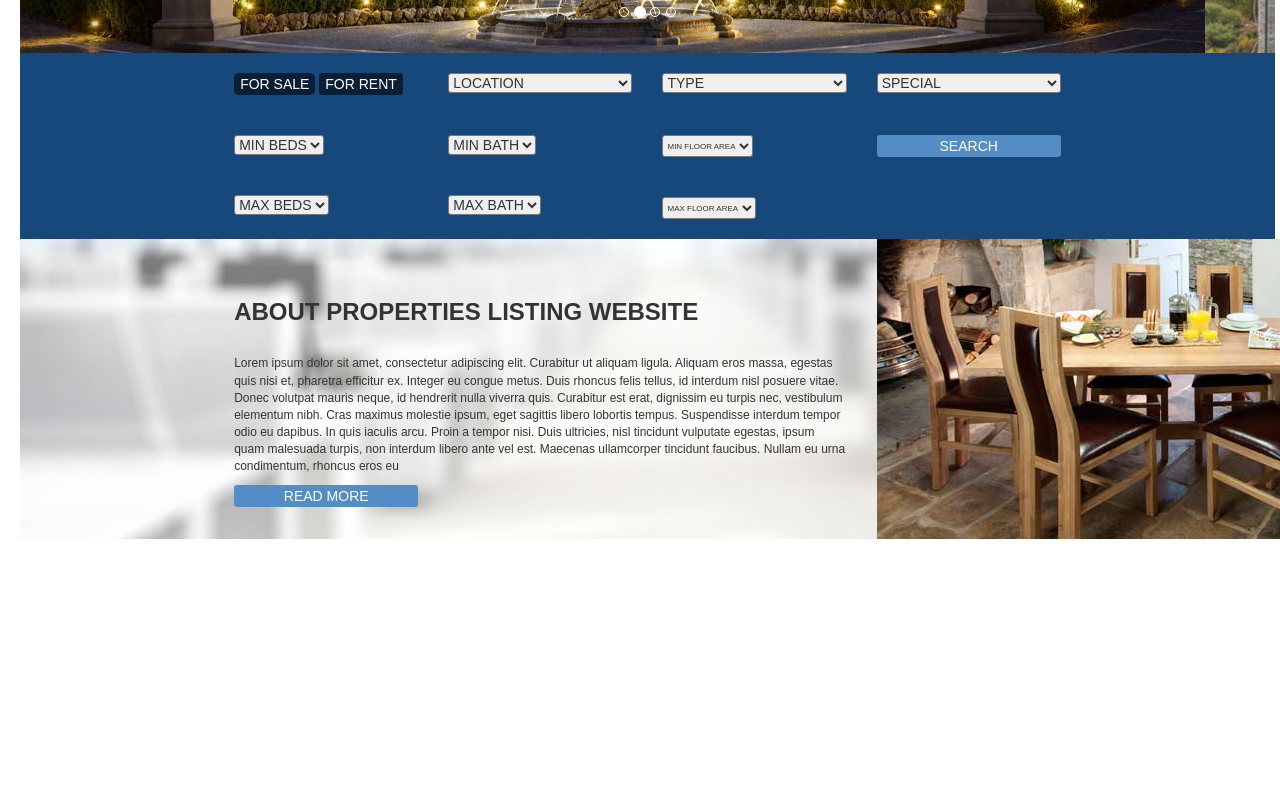
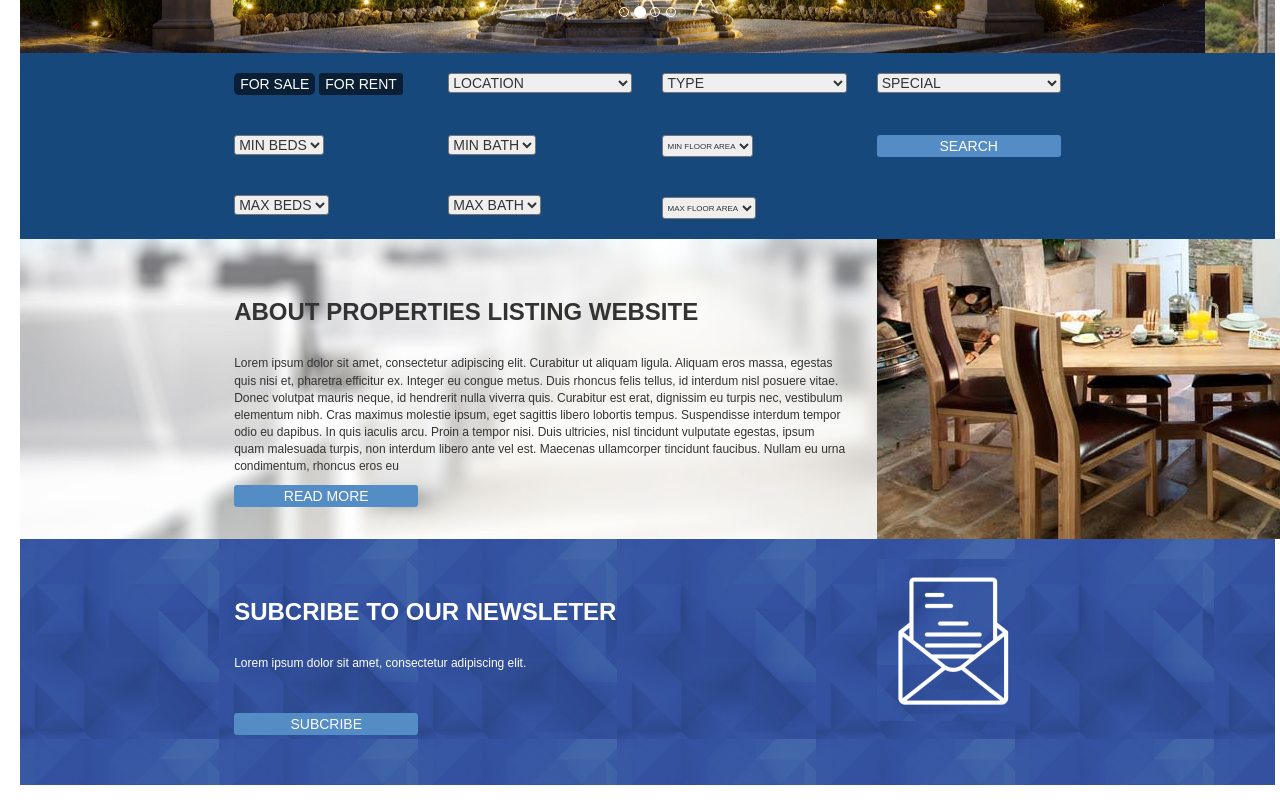
Before and after one commit to nguyenthuyhanh0805/REAL-ESTATE-PAGE, a website: page assets/index.html in a window 1280 px wide. Shown: the part 505-1310 px from the top of the page. Before the commit the page ends 1064 px from the top, so only its background shows below. Drawn offline with nearby package versions, Linux system fonts and the light colour scheme.

Commit message:
subscribe

```diff
--- a/assets/home.scss
+++ b/assets/home.scss
@@ -129,9 +129,33 @@ body{
                    background-color: #548cc5;
                }
             }
-            .show-property{
+        }
+        .featured-property{
 
-            }
+        }
+        .subcribe{
+            background-image: url('./img/background-subscribe.png');
+            color:white;
+            h1{
+                font-weight: 600;
+                font-size: 24px;
+                padding: 40px 0px 20px 0px;
+               }
+            p{
+                   font-size: 12px
+               }
+            button{
+                   width:100%;
+                   color:white;
+                   border-radius: 3px;
+                   border:none;
+                   background-color: #548cc5;
+                   margin: 30px 0px 50px 0px
+
+               }
+               img{
+                   margin: 20px 0px 0px 0px
+               }
         }
     }
 }
--- a/assets/index.html
+++ b/assets/index.html
@@ -192,8 +192,33 @@
                         </div>
                     </div>
                 </div>
-                <div class="feature"></div>
-                <div class="subcribe"></div>
+                <div class="featured-property">
+                    <div class="title-featured-property"></div>
+                    <div class="featured-properties">
+
+                    </div>
+                </div>
+                <div class="subcribe">
+                    <div class="row">
+                        <div class="col-xs-1 col-sm-2 col-md-2 col-lg-2"></div>
+                        <div class="col-xs-10 col-sm-8 col-md-6 col-lg-6">
+                            <div>
+                                <h1>SUBCRIBE TO OUR NEWSLETER</h1>
+                                <p>Lorem ipsum dolor sit amet, consectetur adipiscing elit.</p>
+                                <div class="row">
+                                    <div class="col-xs-6 col-sm-4 col-md-4 col-lg-4">
+                                        <button>SUBCRIBE</button>
+                                    </div>
+                                    <div class="col-xs-12 col-sm-8 col-md-8 col-lg-8"></div>
+                                </div>
+                            </div>
+                        </div>
+                        <div class="col-xs-1 col-sm-2 col-md-4 col-lg-4">
+                            <img src="./img/icon-subcribe.png"/>
+                        </div>
+                    </div>
+
+                </div>
             </div>
             <footer></footer>
         </div>
--- a/assets/style.css
+++ b/assets/style.css
@@ -90,3 +90,22 @@ body {
     border-radius: 3px;
     border: none;
     background-color: #548cc5; }
+
+.home .body-page .subcribe {
+  background-image: url("./img/background-subscribe.png");
+  color: white; }
+  .home .body-page .subcribe h1 {
+    font-weight: 600;
+    font-size: 24px;
+    padding: 40px 0px 20px 0px; }
+  .home .body-page .subcribe p {
+    font-size: 12px; }
+  .home .body-page .subcribe button {
+    width: 100%;
+    color: white;
+    border-radius: 3px;
+    border: none;
+    background-color: #548cc5;
+    margin: 30px 0px 50px 0px; }
+  .home .body-page .subcribe img {
+    margin: 20px 0px 0px 0px; }
```
Also changed, not shown: assets/img/background-subscribe.png (added), assets/img/icon-subcribe.png (added).
